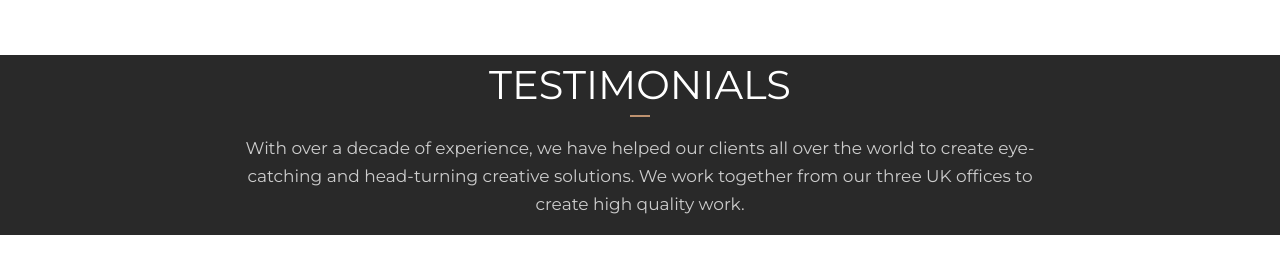
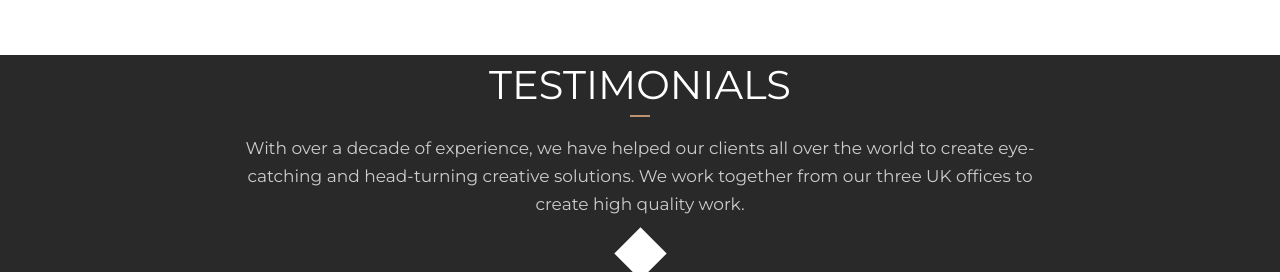
Before and after one commit to GumennyiSasha/first-it-academy-project, a plain HTML site: page index.html in a window 1280 px wide. Shown: the part 2291-2571 px from the top of the page. Before the commit the page ends 2526 px from the top, so only its background shows below. Drawn offline with Linux system fonts and the light colour scheme.

Commit message:
12.testimonials

```diff
--- a/styles/testimonials.css
+++ b/styles/testimonials.css
@@ -28,3 +28,9 @@
   margin: 0 auto;
   padding: 0 10px;
 }
+.testimonials .rectangle{
+  height: 37px;
+  width: 37px;
+  background-color: #ffffff;
+  transform: rotate(45deg);
+}
```
